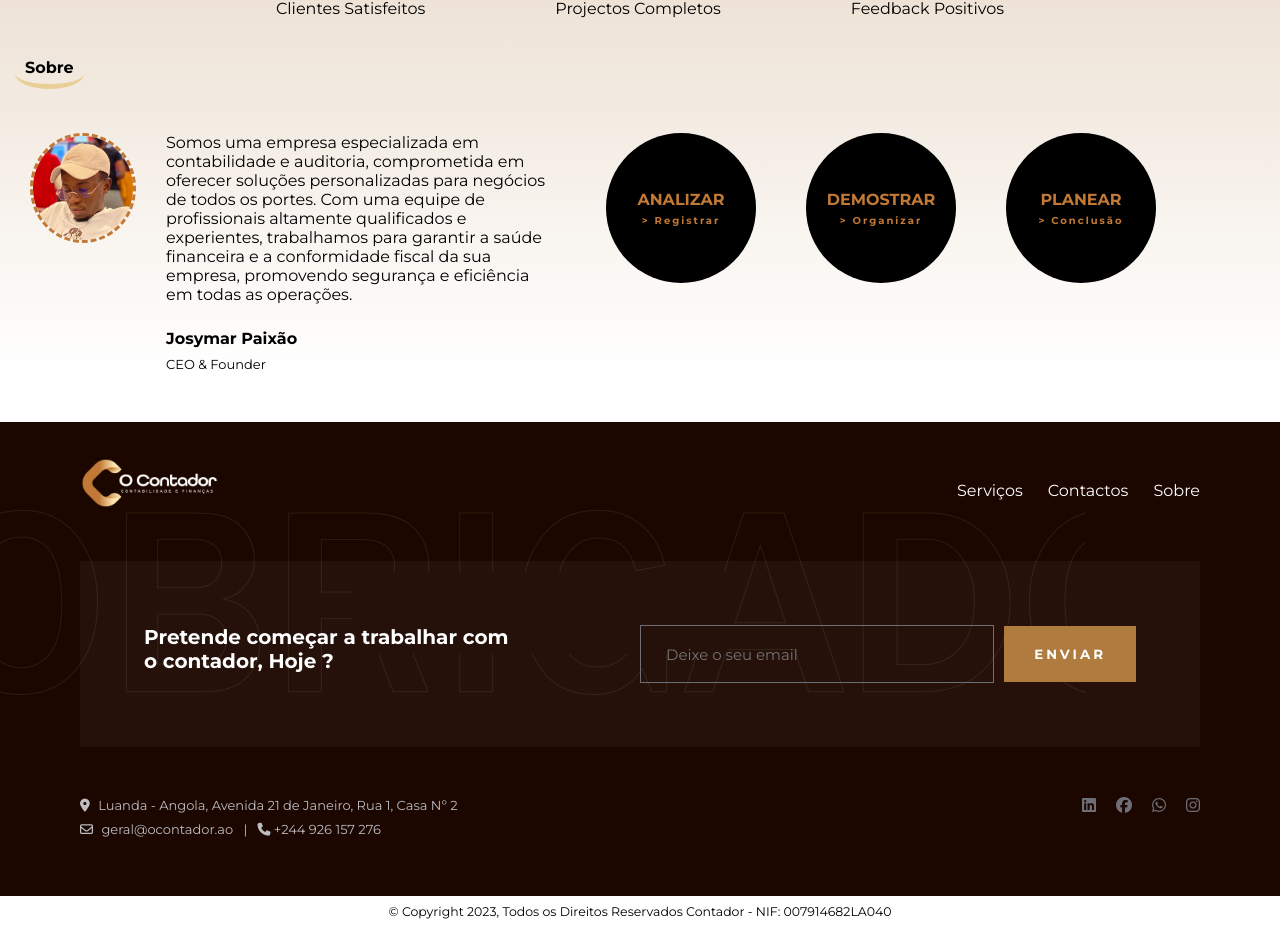
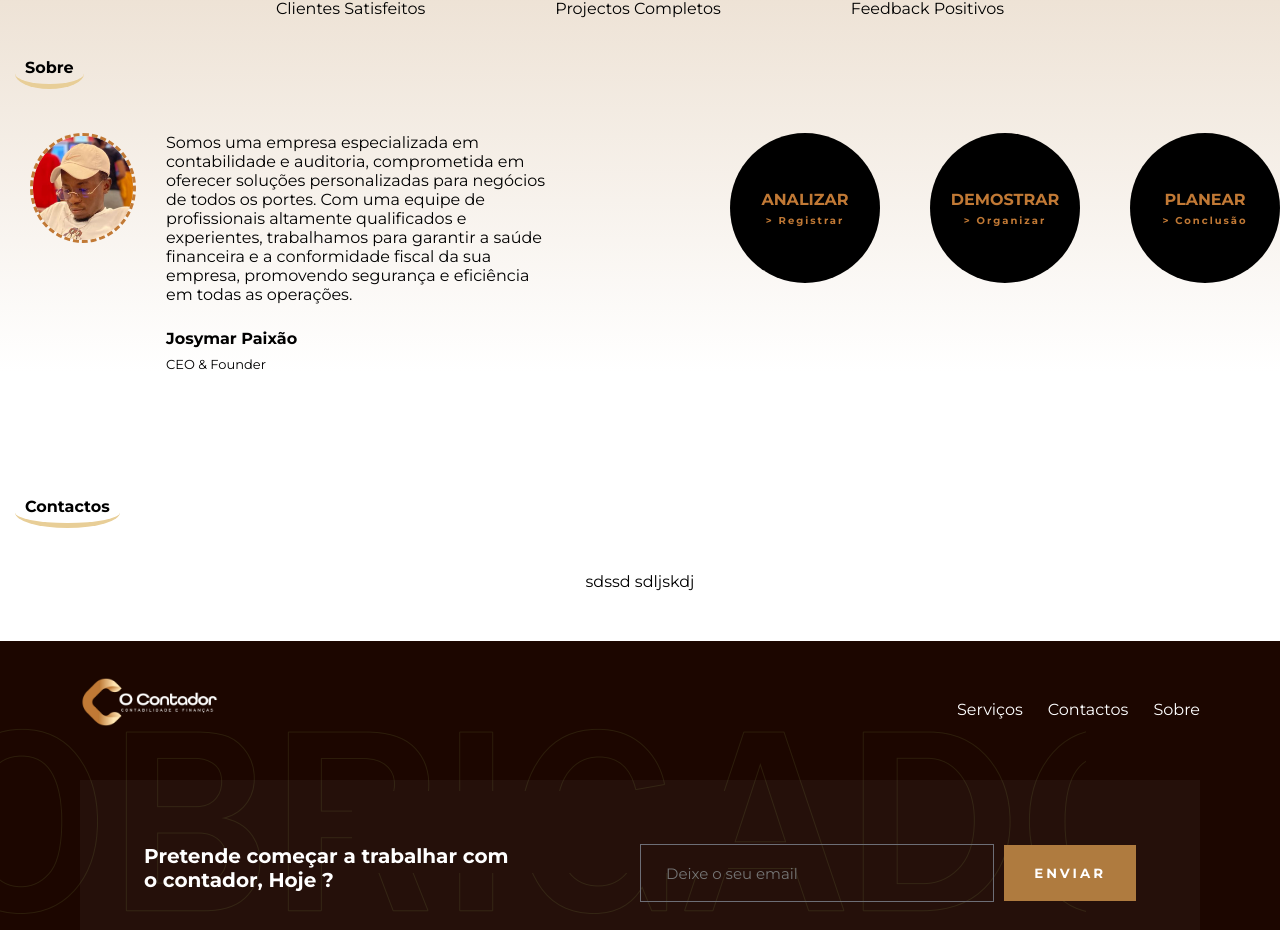
Before and after one commit to josedomingos919/o-contador-site, a React (Vite) app: page / in a window 1280 px wide. Shown: the part 2018-2948 px from the top of the page. Built offline with nearby package versions, Linux system fonts and the light colour scheme.

Commit message:
feat: add contact area

```diff
--- /dev/null
+++ b/src/components/contact/index.jsx
@@ -0,0 +1,14 @@
+import * as S from "./styles";
+
+import image from "../../assets/CEO.png";
+
+export const Contact = () => {
+  return (
+    <S.Container id="serviços">
+      <S.CardContainer id="sobre">
+        <S.LabelServices>Contactos</S.LabelServices>
+      </S.CardContainer>
+      <S.AboutContent>sdssd sdljskdj</S.AboutContent>
+    </S.Container>
+  );
+};
--- /dev/null
+++ b/src/components/contact/styles.js
@@ -0,0 +1,104 @@
+import styled from "styled-components";
+import { colors } from "../../styles/colors";
+import { sizes } from "../../styles/size";
+
+export const Container = styled.section`
+  padding-top: 50px;
+  background: linear-gradient(top right, white, #af7b3f52);
+  display: flex;
+  align-items: center;
+  flex-direction: column;
+  justify-content: center;
+  padding-bottom: 50px;
+  overflow: hidden;
+  font-family: "Montserrat", sans-serif;
+
+  @media (max-width: ${sizes.mobile}) {
+  }
+`;
+
+export const CardContainer = styled.div`
+  @media (max-width: ${sizes.mobile}) {
+    margin-top: 30px;
+  }
+
+  position: relative;
+  display: flex;
+  width: 100%;
+  max-width: 1280px;
+  overflow-x: auto;
+  overflow-y: hidden;
+  padding: 0px 20px;
+  gap: 35px;
+
+  padding-top: 50px;
+  margin-top: 25px;
+
+  & .first-service-card {
+    margin-left: 35px;
+  }
+
+  & > div:last-child {
+    margin-right: 35px;
+  }
+
+  /* Style the scrollbar for WebKit browsers */
+  ::-webkit-scrollbar {
+    width: 12px; /* Width of the scrollbar */
+    height: 12px; /* Height of the scrollbar for horizontal scroll */
+    border-radius: 10px;
+  }
+
+  ::-webkit-scrollbar-track {
+    background: transparent; /* Transparent track */
+    border-radius: 10px; /* Rounded corners */
+  }
+
+  ::-webkit-scrollbar-thumb {
+    background: ${colors.yellowLight}; /* Semi-transparent thumb */
+    border-radius: 10px; /* Rounded corners */
+  }
+
+  ::-webkit-scrollbar-thumb:hover {
+    background: ${colors.yellowLight}; /* Darker on hover for better visibility */
+  }
+
+  /* For Firefox */
+  scrollbar-width: thin; /* Thin scrollbar */
+  scrollbar-color: ${colors.yellowLight} transparent; /* Custom colors */
+
+  & > div:nth-child(2n) {
+    background: linear-gradient(to bottom, #af7b3f52, white);
+  }
+`;
+
+export const LabelServices = styled.label`
+  font-family: "Montserrat", sans-serif;
+  border-bottom: 5px solid ${colors.yellowLight3};
+  position: absolute;
+  top: 0;
+  left: 0;
+  font-weight: bold;
+  color: ${colors.black};
+  text-align: center;
+  padding-left: 10px;
+  padding-right: 10px;
+  padding-bottom: 7px;
+  border-radius: 50%;
+  margin-left: 35px;
+`;
+
+export const AboutContent = styled.div`
+  margin-top: 25px;
+  width: 100%;
+  display: flex;
+  max-width: 1280px;
+  justify-content: center;
+  gap: 30px;
+
+  @media (max-width: ${sizes.mobile}) {
+    flex-direction: column;
+    justify-content: center;
+    align-items: center;
+  }
+`;
--- a/src/components/index.js
+++ b/src/components/index.js
@@ -6,3 +6,4 @@ export * from "./session1";
 export * from "./session2";
 export * from "./whasAppButton";
 export * from "./banner";
+export * from "./contact";
--- a/src/components/session2/styles.js
+++ b/src/components/session2/styles.js
@@ -167,7 +167,6 @@ export const AboutImageContent = styled.div`
 `;
 
 export const AboutInfo = styled.div`
-  padding-right: 30px;
   max-width: 380px;
   font-family: "Montserrat", sans-serif;
 
@@ -204,6 +203,7 @@ export const AboutLogo = styled.div`
 
 export const ItemsContainer = styled.div`
   display: flex;
+  justify-content: flex-end;
   position: relative;
   flex-direction: row;
   gap: 50px;
--- a/src/pages/home/index.jsx
+++ b/src/pages/home/index.jsx
@@ -9,6 +9,7 @@ import {
   Session2,
   CopyRight,
   WhasAppButton,
+  Contact,
 } from "../../components";
 
 export const HomePage = () => {
@@ -19,6 +20,7 @@ export const HomePage = () => {
       <Session1 />
       <Banner />
       <Session2 />
+      <Contact />
       <Footer />
       <CopyRight />
       <WhasAppButton />
```
